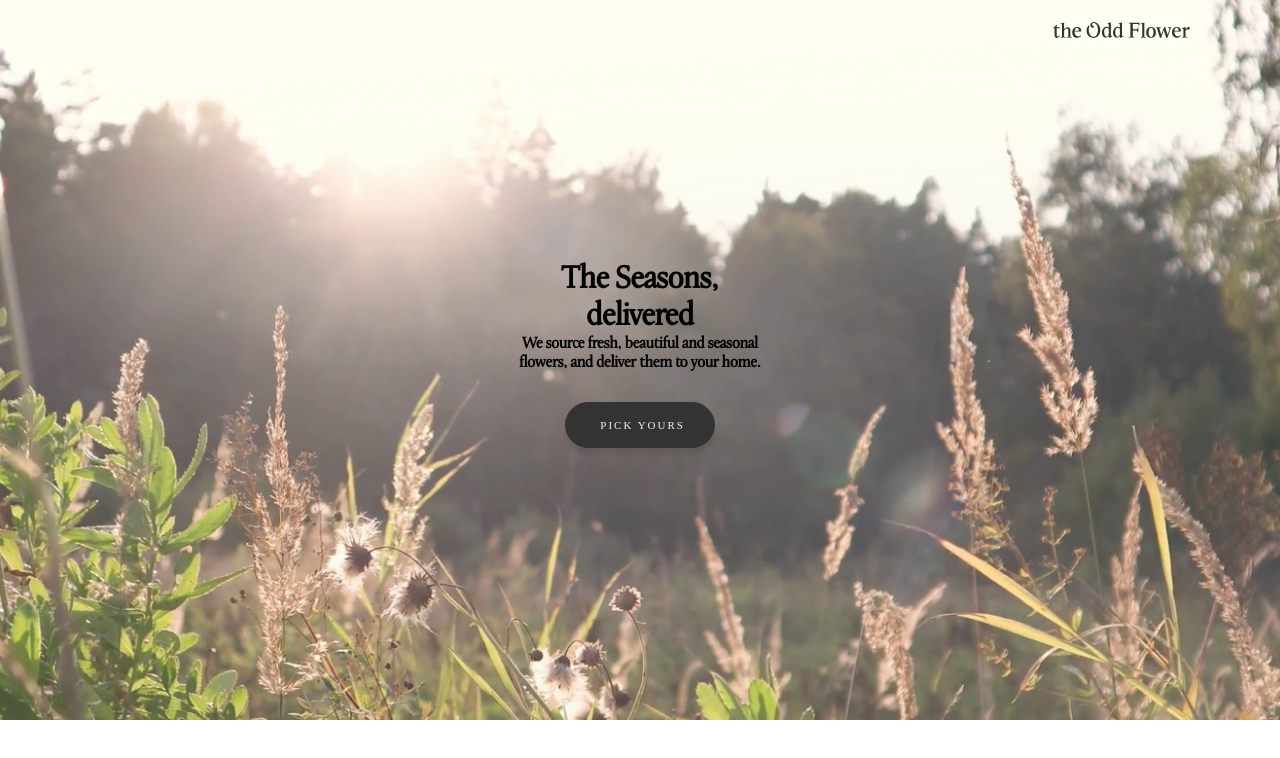
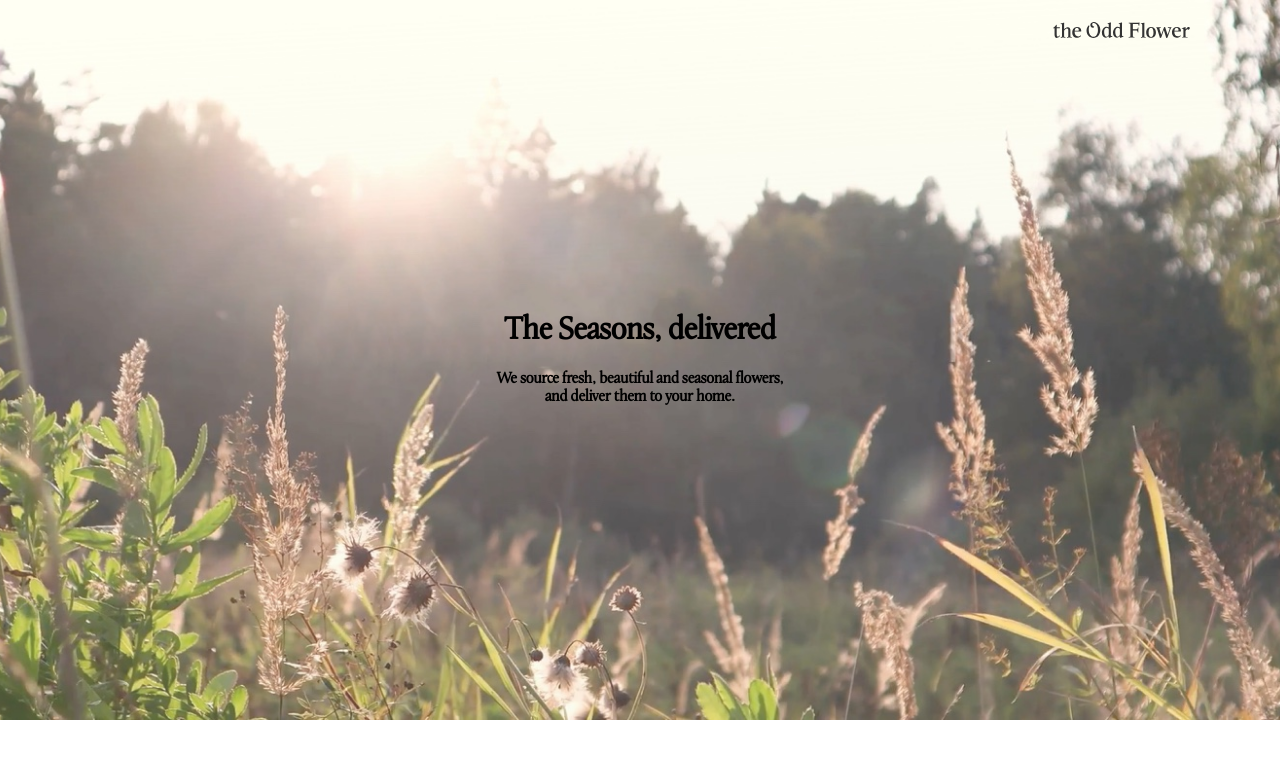
Before and after one commit to StudioRotate/rotate-interview, a Nuxt app: page / in a window 1280 px wide. Shown: the top 758 px of the page. Built offline with nearby package versions, Linux system fonts and the light colour scheme.

Commit message:
Extract paragraph into own div to allow responsive spacing

```diff
--- a/components/Hero.vue
+++ b/components/Hero.vue
@@ -2,9 +2,11 @@
 <section class="Hero">
   <div class="Hero__copy">
     <h1>{{ title1 }}</h1>
+  <div class="Hero_paragraph">
     <h4>{{ paragraph }}</h4>
   <div class="Hero_button">
     <img src="imgs/hero_button.svg" alt="Home_Button" class="Home_button">
+  </div>
   </div>
   </div>
 </section>
@@ -53,9 +55,28 @@ data() {
   text-align: center;
 }
 
+@media screen and (min-width: 401px) {
+  .Hero__copy {
+    max-width: 300px;
+  }
+}
+
+@media screen and (min-width: 401px) {
+  .Hero_paragraph {
+    padding-top: 20px;
+  }
+}
+
 .Hero_button {
   padding-top: 30px;
 }
 
+@media screen and (min-width: 401px) {
+  .Hero_button {
+    display: none;
+  }
+}
+
+
 
 </style>
```
